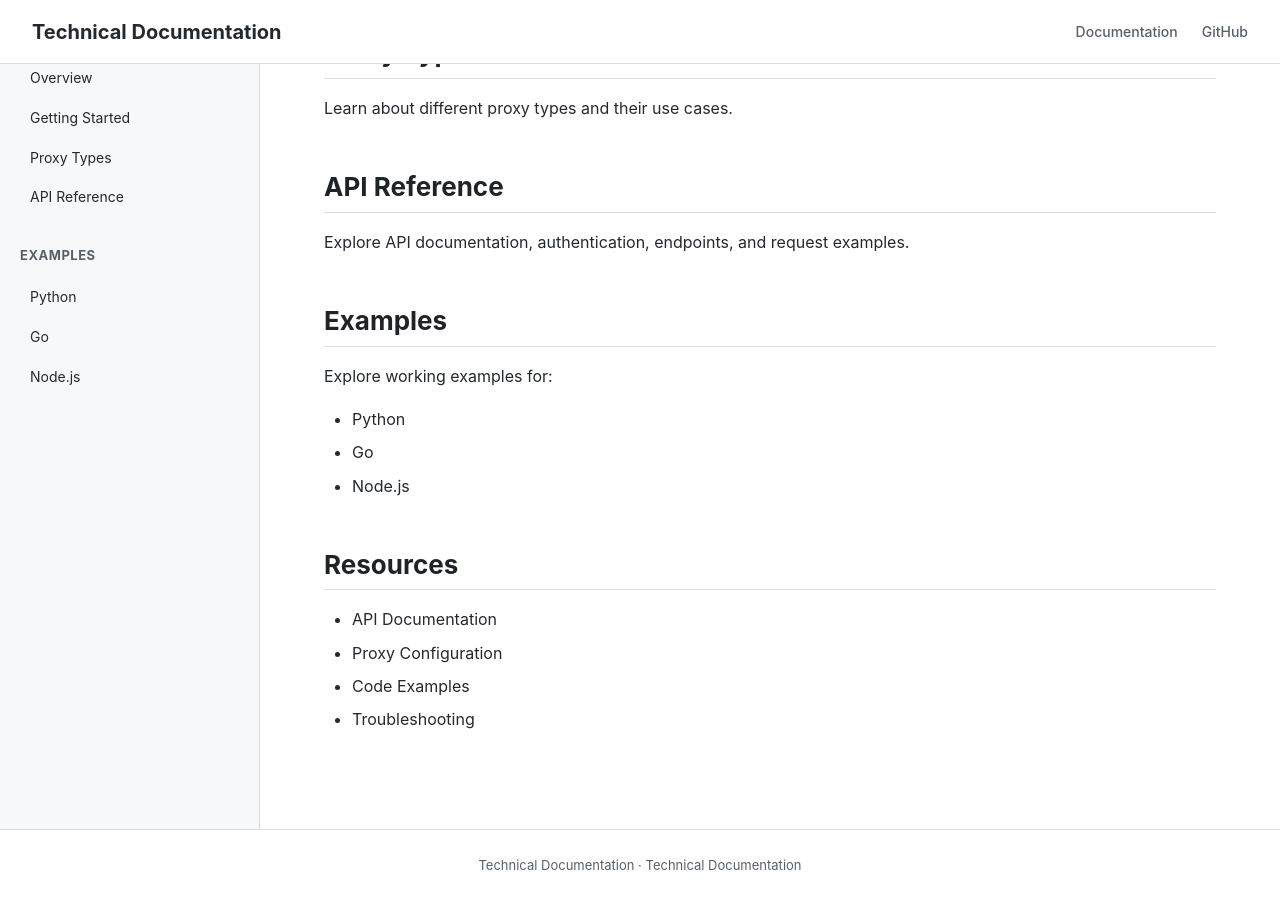
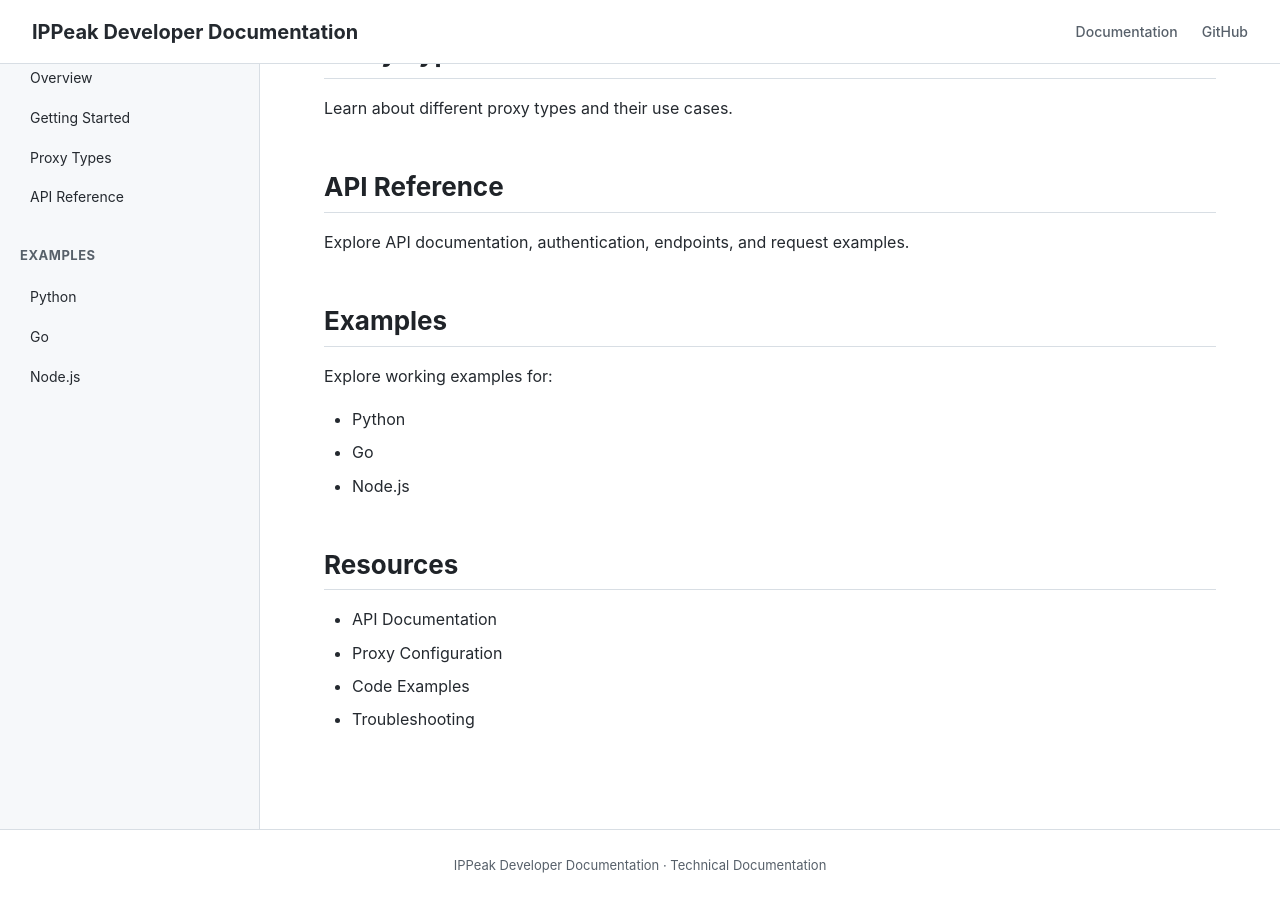
Before and after one commit to IPPeak/IPPeak-Residential-Proxy, a Jekyll site: the page built from docs/index.md, in a window 1280 px wide and 900 px high, scrolled down 354 px. Built offline with Jekyll 4.4.1, drawn with Linux system fonts in a browser that asks for light colours.

Commit message:
Update _config.yml

```diff
--- a/docs/_config.yml
+++ b/docs/_config.yml
@@ -1,10 +1,19 @@
-title: Technical Documentation
-description: Technical documentation, API references, and proxy examples.
-theme: jekyll-theme-minimal
+title: IPPeak Developer Documentation
+
+description: Official documentation for IPPeak residential proxy services, API integration, and developer resources.
+
+url: "https://IPPeak.github.io"
+
+baseurl: "/IPPeak-Residential-Proxy"
 
 markdown: kramdown
 
-permalink: pretty
+theme: null
+
 
 plugins:
-  - jekyll-seo-tag
+  - jekyll-sitemap
+
+
+exclude:
+  - examples
```
